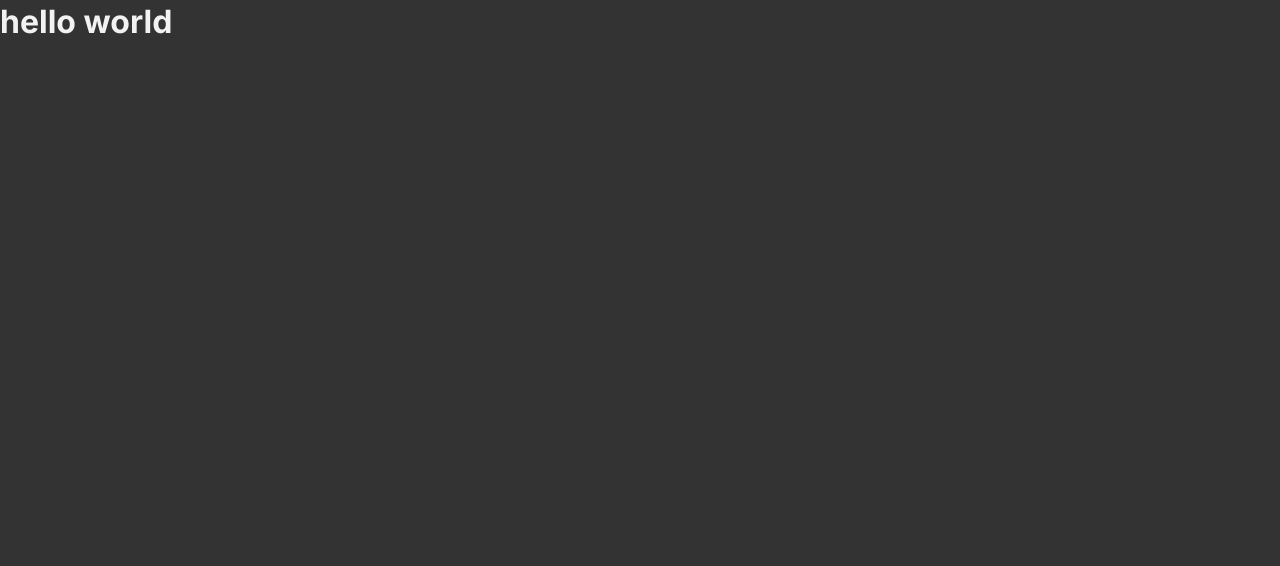
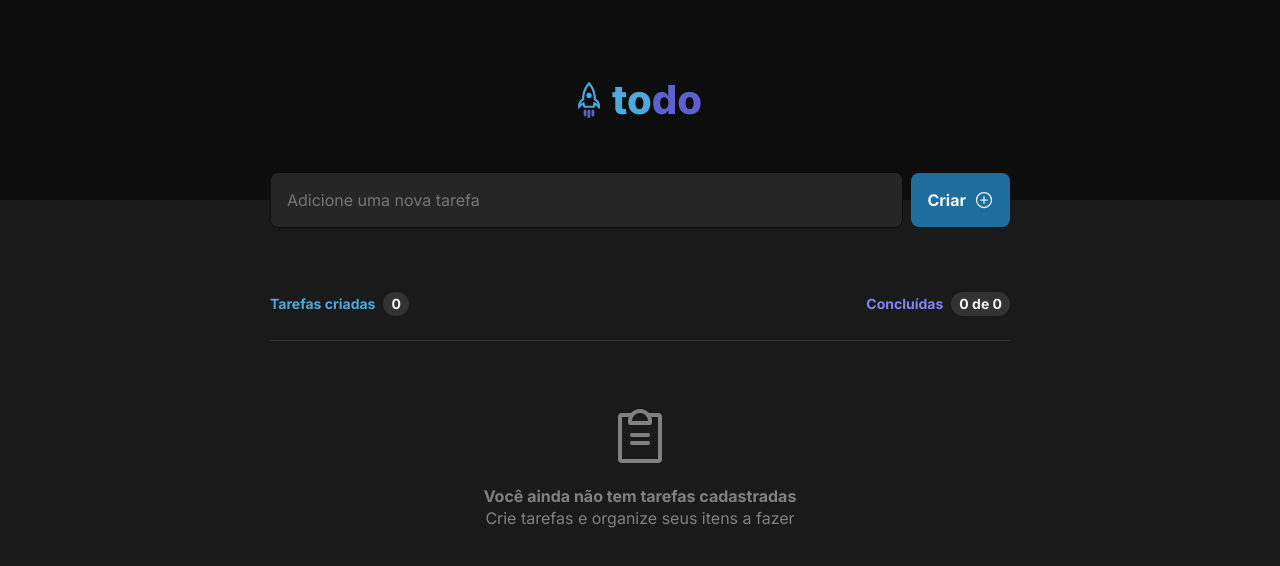
Before and after one commit to vitor-martini/to-do-list, a React (Vite) app: page / in a window 1280 px wide. Shown: the top 566 px of the page. Built offline with nearby package versions, Linux system fonts and the light colour scheme.

Commit message:
feat: main page

```diff
--- /dev/null
+++ b/src/App.module.css
@@ -0,0 +1,94 @@
+.header {
+  background-color: var(--gray-700);
+  height: 20rem;
+  display: flex;
+  align-items: center;
+  justify-content: center;
+  gap: 1.2rem;
+
+  > h1 {
+    font-size: 4rem;
+    font-weight: 800;
+  }
+
+  > h1 > span {
+    color: var(--blue);
+  }
+
+  > h1 > span:last-child {
+    color: var(--purple-dark);
+  }
+}
+
+.main {
+  max-width: 740px;
+  margin: 0 auto;
+}
+
+.add {
+  display: flex;
+  justify-content: center;
+  align-items: center;
+  gap: 0.8rem;
+  margin: -2.8rem auto 6.4rem;
+}
+
+.info {
+  display: flex;
+  justify-content: space-between;
+  align-items: center;
+}
+
+.info div {
+  display: flex;
+  justify-content: center;
+  align-items: center;
+  gap: 0.8rem;
+  font-size: 1.4rem;
+  font-weight: bold;
+
+  > span {
+    padding: 0.2rem 0.8rem;
+    background-color: var(--gray-400);
+    border-radius: 999px;
+  }
+}
+
+.created {
+  color: var(--blue);
+}
+
+.done {
+  color: var(--purple);
+}
+
+.tasks {
+  margin-top: 2.4rem;
+  padding-top: 6.4rem;
+  border-top: 1px solid var(--gray-400);
+}
+
+.empty {
+  display: flex;
+  flex-direction: column;
+  align-items: center;
+  justify-content: center;
+  color: var(--gray-300);
+
+  > svg {
+    margin-bottom: 1.6rem;
+  }
+
+  > p:first-of-type {
+    font-weight: bold;
+  }
+}
+
+.fill {
+  display: flex;
+  flex-direction: column;
+  gap: 1.2rem;
+  max-height: calc(100vh - 476px);
+  overflow-y: auto;
+  padding-right: 0.5rem;
+}
--- a/src/App.tsx
+++ b/src/App.tsx
@@ -1,9 +1,102 @@
+import { Task, TaskType } from './components/Task.tsx';
+import { Input } from './components/Input.tsx';
+import { CreateButton } from './components/CreateButton.tsx';
+import logo from './assets/rocket.svg';
+import styles from './App.module.css';
 import './global.css';
+import { useState } from 'react';
+import { toast } from 'react-toastify';
+import { v4 as uuidv4 } from 'uuid';
+import { ClipboardText } from 'phosphor-react';
 
 export function App() {
+  const [tasks, setTasks] = useState<TaskType[]>([]);
+  const [newTask, setNewTask] = useState<string>('');
+
+  function handleAddNewTask() {
+    if(newTask.length === 0) {
+      toast.error('Informe a nova tarefa!');
+      return;
+    }
+
+    const task = {
+      id: uuidv4(),
+      content: newTask,
+      done: false
+    };
+
+    setTasks([...tasks, task]);
+    setNewTask('');
+  }
+
+  function deleteTask(id: string) {
+    setTasks(tasks.filter(t => t.id !== id));
+  }
+
+  function doTask(task: TaskType) {
+    const updatedTasks = tasks.map(t => {
+      if(t.id === task.id) {
+        return {...t, done: !t.done};
+      }
+      return t;
+    });
+
+    setTasks(updatedTasks);
+  }
+
   return (
-    <>
-      <h1>hello world</h1>
-    </>
+    <div>
+      <header className={styles.header}>
+        <img src={logo} />
+        <h1><span>to</span><span>do</span></h1>
+      </header>
+      <main className={styles.main}>
+        <div className={styles.add}>
+          <Input
+            placeholder='Adicione uma nova tarefa'
+            value={newTask}
+            onChange={(e) => setNewTask(e.target.value)}
+          />
+          <CreateButton
+            onClick={handleAddNewTask}
+          />
+        </div>
+        <div className={styles.info}>
+          <div>
+            <p className={styles.created}>Tarefas criadas</p>
+            <span>{tasks.length}</span>
+          </div>
+          <div>
+            <p className={styles.done}>Concluídas</p>
+            <span>{tasks.filter(x => x.done).length} de {tasks.length}</span>
+          </div>
+
+        </div>
+        <div className={styles.tasks}>
+          {
+            tasks.length === 0 ? (
+              <div className={styles.empty}>
+                <ClipboardText size={64} />
+                <p>Você ainda não tem tarefas cadastradas</p>
+                <p>Crie tarefas e organize seus itens a fazer</p>
+              </div>
+            ) : (
+              <div className={styles.fill}>
+                {
+                  tasks.map(t => (
+                    <Task
+                      key={t.id}
+                      task={t}
+                      onDoTask={doTask}
+                      onDeleteTask={deleteTask}
+                    />
+                  ))
+                }
+              </div>
+            )
+          }
+        </div>
+      </main>
+    </div>
   );
 }
--- a/src/components/CheckBox.tsx
+++ b/src/components/CheckBox.tsx
@@ -1,15 +1,17 @@
+import { InputHTMLAttributes } from 'react';
 import styles from './CheckBox.module.css';
 
-interface CheckBoxProps {
+interface CheckBoxProps extends InputHTMLAttributes<HTMLInputElement>{
   check: boolean;
 }
 
-export function CheckBox({ check }: CheckBoxProps) {
+export function CheckBox({ check, ...rest }: CheckBoxProps) {
   return (
     <label className={styles.checkbox}>
         <input
           type="checkbox"
           checked={check}
+          {...rest}
         />
         <span className={styles['custom-checkbox']}></span>
     </label>
--- a/src/components/DeleteButton.module.css
+++ b/src/components/DeleteButton.module.css
@@ -1,7 +1,7 @@
 .delete-button {
   line-height: 0;
   background-color: transparent;
-  color: var(--gray-100);
+  color: var(--gray-300);
   padding: 0.4rem;
 }
 
--- a/src/components/DeleteButton.tsx
+++ b/src/components/DeleteButton.tsx
@@ -8,7 +8,7 @@ export function DeleteButton({...props}: ButtonHTMLAttributes<HTMLButtonElement>
       className={styles['delete-button']}
       {...props}
     >
-      <Trash size={32} />
+      <Trash size={24} />
     </button>
   );
 }
--- a/src/components/Input.module.css
+++ b/src/components/Input.module.css
@@ -2,4 +2,6 @@
   padding: 1.6rem;
   background-color: var(--gray-500);
   border-radius: 8px;
+  width: 100%;
+  border: 1px solid var(--gray-700);
 }
--- a/src/components/Task.tsx
+++ b/src/components/Task.tsx
@@ -2,26 +2,30 @@ import { CheckBox } from './CheckBox';
 import { DeleteButton } from './DeleteButton';
 import styles from './Tasx.module.css';
 
-interface TaskProps {
+export interface TaskType {
   id: string;
   content: string;
   done: boolean;
 }
 
-export function Task({ id, content, done }: TaskProps) {
+interface TaskProps {
+  task: TaskType,
+  onDoTask: (task: TaskType) => void;
+  onDeleteTask: (id: string) => void;
+}
 
-  function handleDelete(id: string) {
-    console.log(`deleting id ${id}`);
-  }
-
+export function Task({ task, onDoTask, onDeleteTask }: TaskProps) {
   return (
     <div className={styles.task}>
-      <CheckBox check={done}/>
+      <CheckBox
+        check={task.done}
+        onChange={() => onDoTask(task)}
+      />
       <p
-        className={done ? styles.done : ''}
-      >{content}</p>
+        className={task.done ? styles.done : ''}
+      >{task.content}</p>
       <DeleteButton
-        onClick={() => handleDelete(id)}
+        onClick={() => onDeleteTask(task.id)}
       />
     </div>
   );
--- a/src/components/Tasx.module.css
+++ b/src/components/Tasx.module.css
@@ -2,6 +2,16 @@
   display: flex;
   justify-content: space-between;
   align-items: center;
+  gap: 1.2rem;
+  background-color: var(--gray-500);
+  border: 1px solid var(--gray-400);
+  border-radius: 8px;
+  padding: 1.6rem;
+  font-size: 1.4rem;
+
+  > p {
+    flex: 1;
+  }
 }
 
 .done {
--- a/src/global.css
+++ b/src/global.css
@@ -22,7 +22,7 @@
 }
 
 body {
-  background-color: var(--gray-400);
+  background-color: var(--gray-600);
   color: var(--gray-100);
   -webkit-font-smoothing: antialiased;
 }
@@ -41,7 +41,21 @@ button {
   cursor: pointer;
 }
 
-:focus {
-  outline: none;
-  box-shadow: 0 0 0 2px var(--purple-dark);
+::-webkit-scrollbar {
+  width: 8px;
+  margin-left: 4px;
 }
+
+::-webkit-scrollbar-track {
+  background-color: var(--gray-600);
+  border-radius: 10px;
+}
+
+::-webkit-scrollbar-thumb {
+  background-color: var(--blue-dark);
+  border-radius: 10px;
+}
+
+::-webkit-scrollbar-thumb:hover {
+  background-color: var(--blue);
+}
```
Also changed, not shown: src/assets/rocket.svg (added).
